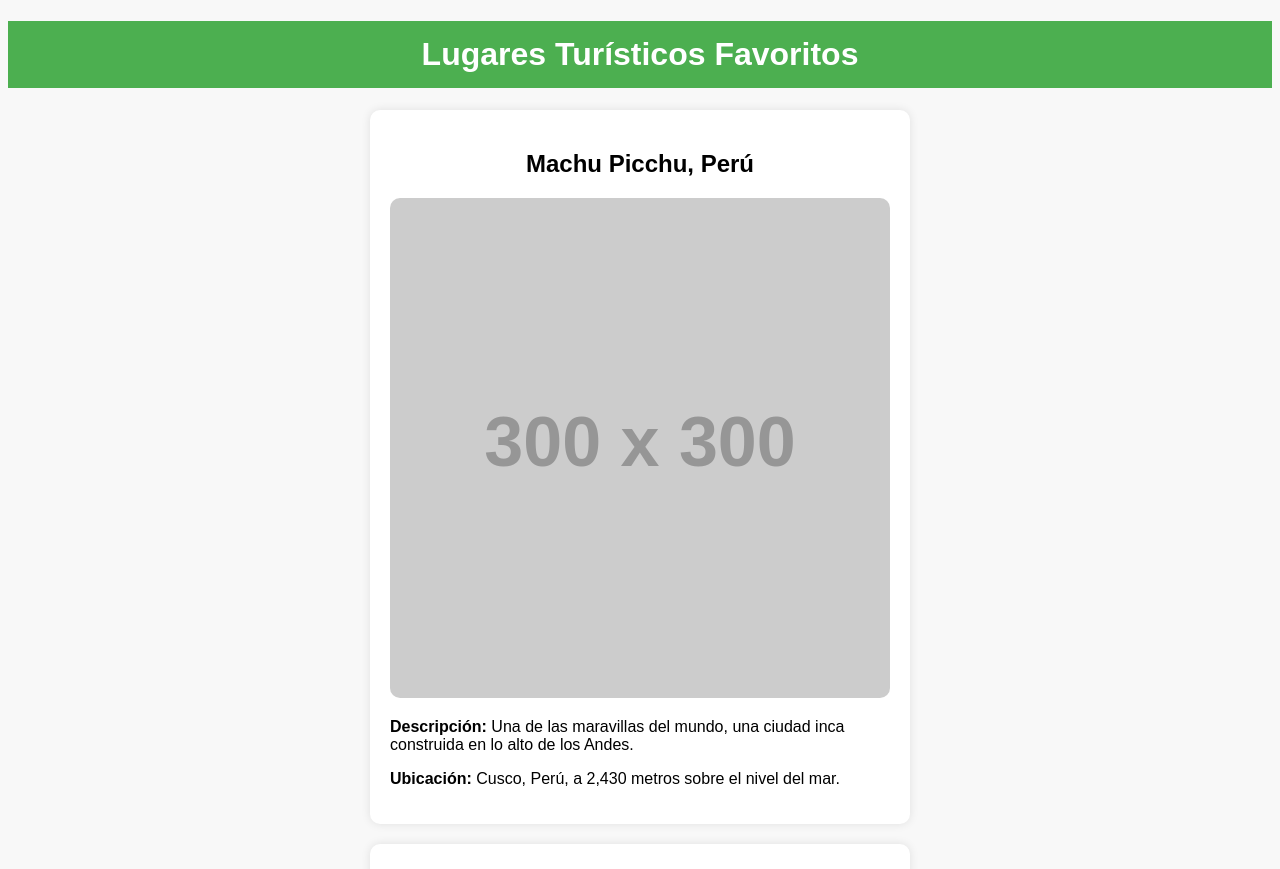
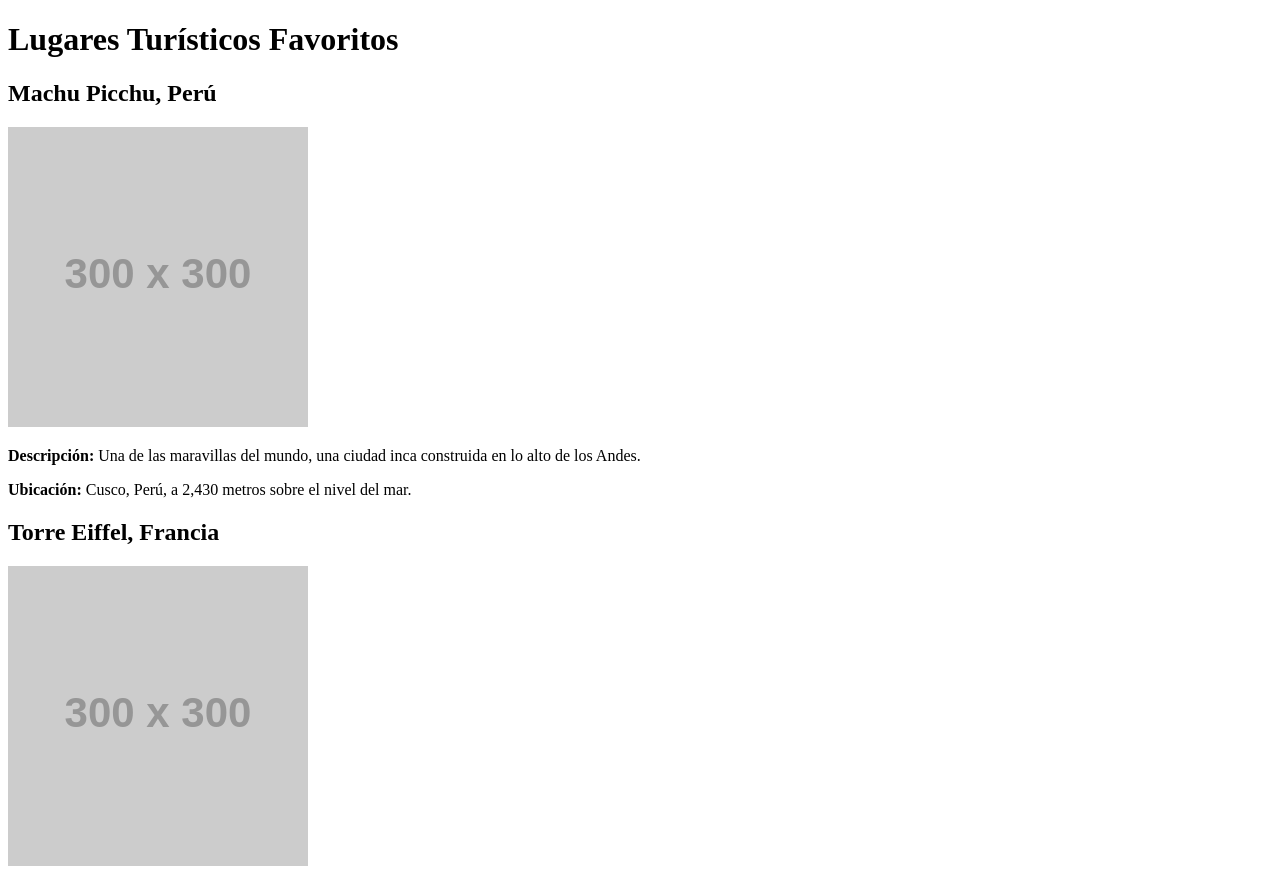
Before and after one commit to Dard16/lugares-turisticos, a plain HTML site: page index.html in a window 1280 px wide. Shown: the top 869 px of the page. Drawn offline with Linux system fonts and the light colour scheme; placeholder pictures from the web are drawn by us.

```diff
--- a/index.html
+++ b/index.html
@@ -4,13 +4,7 @@
     <meta charset="UTF-8">
     <meta name="viewport" content="width=device-width, initial-scale=1.0">
     <title>Lugares Turísticos Favoritos</title>
-    <style>
-        body { font-family: Arial, sans-serif; text-align: center; background-color: #f8f8f8; }
-        .lugar { background: white; padding: 20px; margin: 20px auto; width: 80%; max-width: 500px; border-radius: 10px; box-shadow: 0 0 10px rgba(0, 0, 0, 0.1); }
-        img { width: 100%; border-radius: 10px; }
-        h1 { background: #4CAF50; color: white; padding: 15px; }
-        p { text-align: left; }
-    </style>
+
 </head>
 <body>
 <h1>Lugares Turísticos Favoritos</h1>
```
